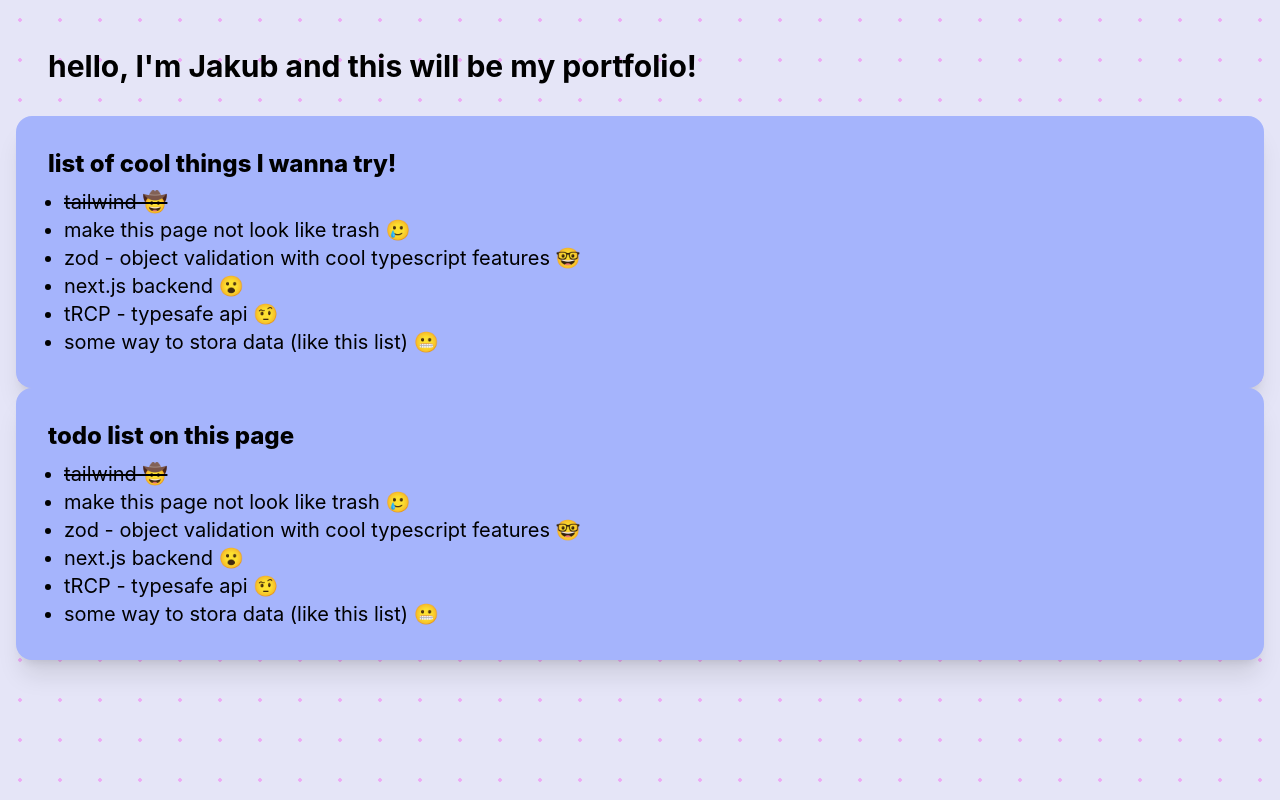
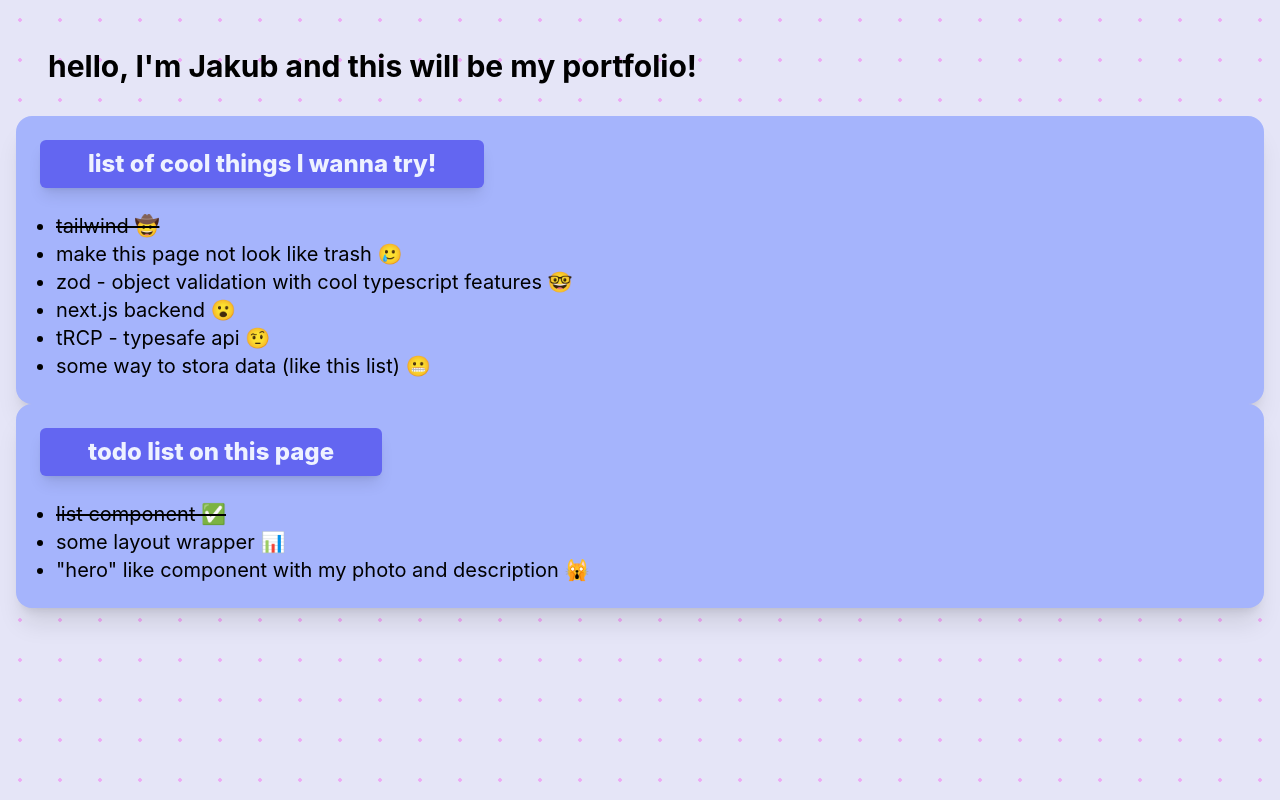
Before and after one commit to jjachowski/portfolio, a Next.js app: page / in a window 1280 px wide. Built offline with nearby package versions, Linux system fonts and the light colour scheme.

Commit message:
added super cool styles to card component!! 🔥🔥🔥

```diff
--- a/components/Card.tsx
+++ b/components/Card.tsx
@@ -9,12 +9,12 @@ interface CardProps {
 export const Card: React.FC<CardProps> = ({ children, title, className }) => {
   return (
     <div
-      className={`rounded-2xl bg-indigo-300  p-8 flex flex-col shadow-xl ${className}`}
+      className={`rounded-2xl bg-indigo-300  p-6 flex flex-col shadow-xl ${className}`}
     >
       {title && (
-        <div className='mb-2'>
+        <div className='mb-6 bg-indigo-500 w-fit px-12 py-2 rounded-md shadow-lg'>
           {typeof title === 'string' ? (
-            <h2 className='text-2xl font-extrabold'>{title}</h2>
+            <h2 className='text-2xl font-extrabold text-indigo-50'>{title}</h2>
           ) : (
             title
           )}
--- a/data/todoList.ts
+++ b/data/todoList.ts
@@ -1,10 +1,7 @@
 import { ListItem } from '../components/List';
 
 export const todoList: ListItem[] = [
-  { text: 'tailwind 🤠', done: true },
-  { text: 'make this page not look like trash 🥲' },
-  { text: 'zod - object validation with cool typescript features 🤓' },
-  { text: 'next.js backend 😮' },
-  { text: 'tRCP - typesafe api 🤨' },
-  { text: 'some way to stora data (like this list) 😬' },
+  { text: 'list component ✅', done: true },
+  { text: 'some layout wrapper 📊' },
+  { text: '"hero" like component with my photo and description 🙀' },
 ];
```
